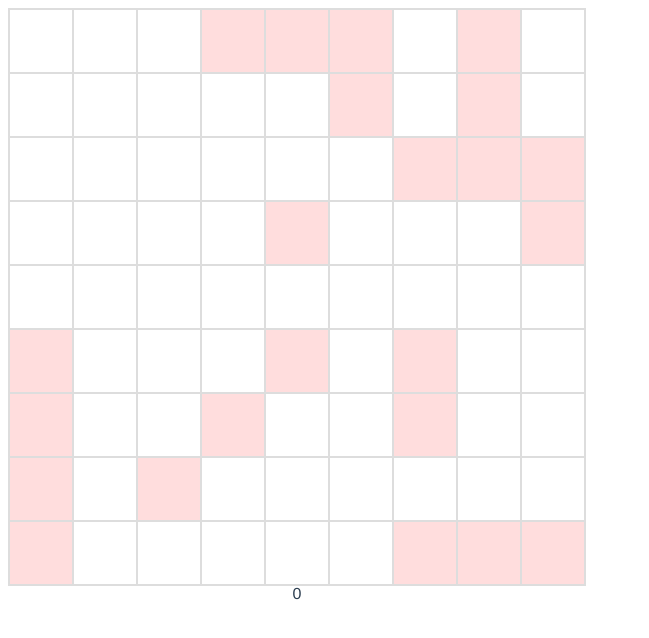
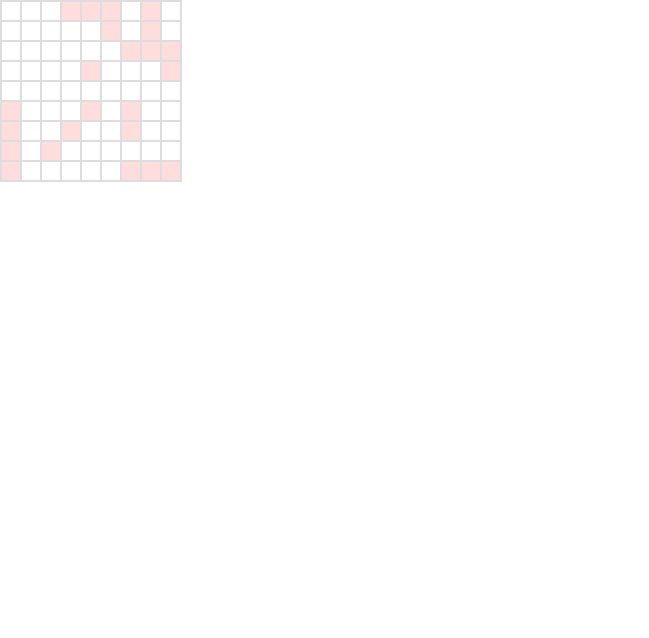
Before and after one commit to salmiak/patchwork, a Vue app: page / in a window 1280 px wide. Shown: the top 638 px of the page, without its empty margins (0-649 px from the left). Built offline with nearby package versions, Linux system fonts and the light colour scheme.

Commit message:
Work on board

```diff
--- a/src/App.vue
+++ b/src/App.vue
@@ -16,6 +16,11 @@ export default {
 </script>
 
 <style>
+* {
+  margin: 0;
+  padding: 0;
+  box-sizing: border-box;
+}
 #app {
   font-family: 'Avenir', Helvetica, Arial, sans-serif;
   -webkit-font-smoothing: antialiased;
--- a/src/components/MyBoard.vue
+++ b/src/components/MyBoard.vue
@@ -1,17 +1,13 @@
 <template>
-  <div id="myBoard" :class="{hit: hit}">
-    <div v-for="(row,index) in board" v-bind:key="`row-${index}`">
-      <span v-for="(cell,index) in row" v-bind:key="`cell-${index}`" :class="{filled:cell.value, hovered:cell.hovered}" @mouseover="mouseOver(cell)" @click="storeTile">&nbsp;</span>
-    </div>
-    <div>
-      {{storeCount}}
+  <div id="myBoard" :class="{hit: hit}" @mouseout="resetAllCells()">
+    <div v-for="(row,index) in board" v-bind:key="`row-${index}`" class="row">
+      <div v-for="(cell,index) in row" v-bind:key="`cell-${index}`" :class="{filled:cell.value, hovered:cell.hovered}" class="cell"  @mouseover="mouseOver(cell)" @click="storeTile" @contextmenu.prevent="rotateTile($event)">&nbsp;</div>
     </div>
   </div>
 </template>
 
 <script>
-/* eslint-disable */
-import lodash from 'lodash'
+import _ from 'lodash'
 export default {
   name: 'my-board',
   data () {
@@ -21,19 +17,12 @@ export default {
       boardSize: 9,
       hit: false,
       storeCount: 0,
-      tile: {
-        pattern: [[0,0,1],[1,1,1],[1,0,1]],
-        offset: {x: 1, y: 1}
-      }
-      /*
-      tile: {
-        pattern: [[0,1,0],[1,1,0],[0,1,0],[0,1,1]],
-        offset: {x: 1, y: 2}
-      }
-      */
+      tile: {},
+      cursor: {}
     }
   },
   created () {
+    this.newTile()
     let randBoard = []
     for (var y=0; y < this.boardSize; y++) {
       let row = []
@@ -56,17 +45,19 @@ export default {
       return _.find(this.cells, {x:x, y:y})
     },
     mouseOver (cell) {
-      this.resetAllCells()
-
-      var cursor = {
+      cell = cell || this.cursor
+      this.cursor = {
         x: Math.min(Math.max(cell.x, this.tile.offset.x), this.boardSize - (this.tile.pattern[0].length - this.tile.offset.x)),
         y: Math.min(Math.max(cell.y, this.tile.offset.y), this.boardSize - (this.tile.pattern.length - this.tile.offset.y))
       }
-
+      this.highlightCells()
+    },
+    highlightCells () {
+      this.resetAllCells()
       this.tile.pattern.forEach((row,dy) => {
         row.forEach((tileCell,dx) => {
           if(tileCell) {
-            var curCell = this.getCellAt(cursor.x + dx - this.tile.offset.x, cursor.y + dy - this.tile.offset.y)
+            var curCell = this.getCellAt(this.cursor.x + dx - this.tile.offset.x, this.cursor.y + dy - this.tile.offset.y)
             if (curCell) {
               this.$set(curCell, "hovered", 1)
               this.hit = this.hit || curCell.value
@@ -81,13 +72,53 @@ export default {
           cell.value = cell.hovered || cell.value
         })
         this.storeCount++
+        this.resetAllCells()
+        this.newTile()
       }
+    },
+    rotateTile () {
+      var newPattern = []
+      for (var i = 0; i < this.tile.pattern[0].length; i++) {
+        newPattern.push(new Array(this.tile.pattern.length))
+      }
+      this.tile.pattern.forEach((row,y) => {
+        row.forEach((cell,x) => {
+          newPattern[newPattern.length-x-1][y] = cell
+        })
+      })
+      this.$set(this.tile, "pattern", newPattern)
+      this.mouseOver()
+      return false
     },
     resetAllCells () {
       this.hit = false
       this.cells.forEach(cell => {
         this.$set(cell, "hovered", 0)
       })
+    },
+    newTile () {
+      var rand = Math.floor(Math.random()*3)
+      switch(rand) {
+        case 0:
+          this.tile = {
+            pattern: [[0,0,1],[1,1,1],[1,0,1]],
+            offset: {x: 1, y: 1}
+          }
+          break
+        case 1:
+          this.tile = {
+            pattern: [[0,1,0],[1,1,0],[0,1,0],[0,1,1]],
+            offset: {x: 1, y: 2}
+          }
+          break
+        case 2:
+          this.tile = {
+            pattern: [[0,1],[1,1]],
+            offset: {x: 1, y: 1}
+          }
+          break
+      }
+      this.mouseOver()
     }
   }
 }
@@ -95,26 +126,35 @@ export default {
 
 <style lang="less">
 @cells: 9;
-@size: 64px;
-@fontSize: 12px;
+@size: 20px;
+@fontSize: 1px;
 #myBoard {
   width: @cells * @size;
   height: @cells * @size;
   border: 1px solid #DDD;
   box-sizing: content-box;
+  display: flex;
+  flex-wrap: wrap;
+  justify-content: space-between;
+  align-items: stretch;
+  align-content: stretch;
   &.hit {
     border-color: red;
   }
+  .row {
+    width: 100%;
+    height: @size;
+    display: flex;
+    flex-wrap: nowrap;
+    justify-content: space-between;
+    align-items: stretch;
+    align-content: stretch;
   }
-#myBoard > div > span {
-  display: inline-block;
+  .cell {
+    display: block;
     width: @size;
     height: @size;
-  font-size: @fontSize;
-  line-height: @fontSize*1.6;
-  padding: (@size - @fontSize*1.6*2)/2;
     border: 1px solid #DDD;
-  box-sizing: border-box;
     background: #FFF;
     &.hovered {
       background: #CCC;
@@ -126,4 +166,5 @@ export default {
       }
     }
   }
+}
 </style>
```
Lines whose indentation alone changed are shown as unchanged.
